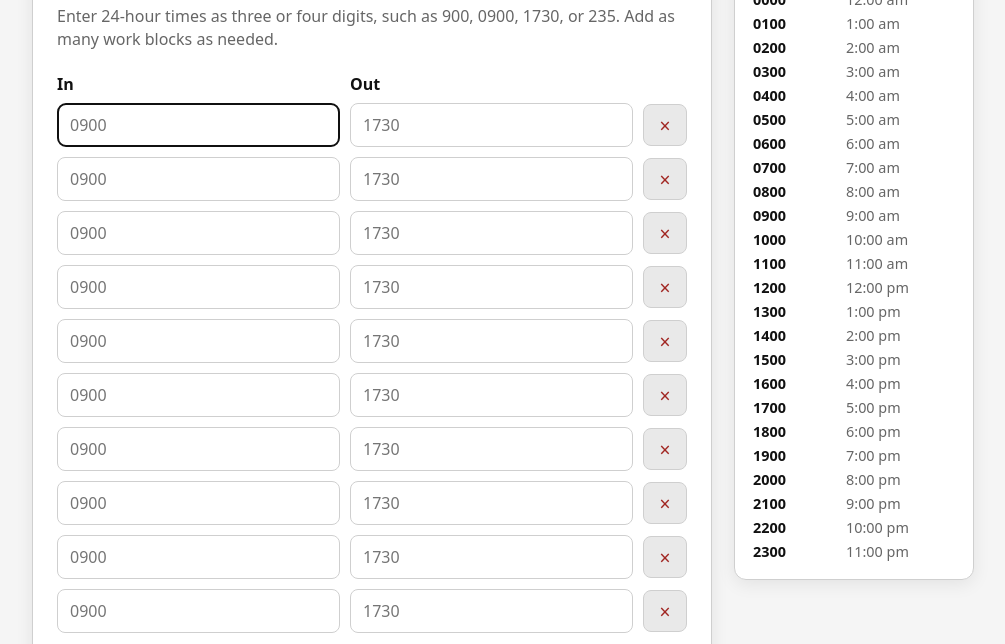
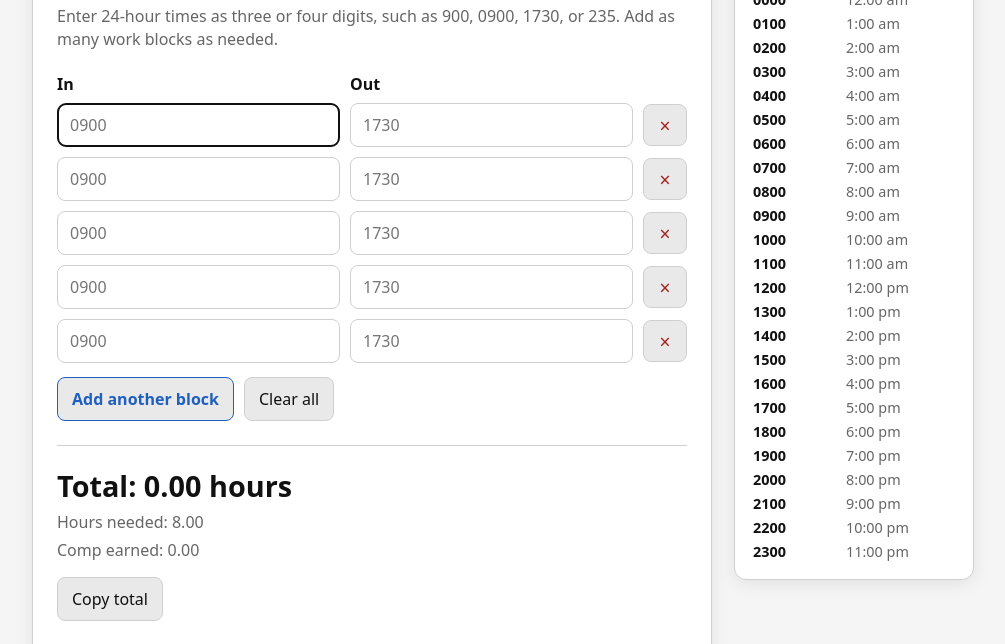
Before and after one commit to mnbutera/daily-work-time-calculator, a plain HTML site: page index.html in a window 1280 px wide. Shown: the part 104-748 px from the top of the page, without its empty margins (118-1123 px from the left). Drawn offline with Linux system fonts and the light colour scheme.

Commit message:
Version 1.2

```diff
--- a/index.html
+++ b/index.html
@@ -331,7 +331,7 @@ Single-file HTML utility.
 (() => {
   "use strict";
 
-  const DEFAULT_ROWS = 10;
+  const DEFAULT_ROWS = 5;
 
   const rowsContainer = document.getElementById("rows");
   const totalDecimal = document.getElementById("totalDecimal");
```
